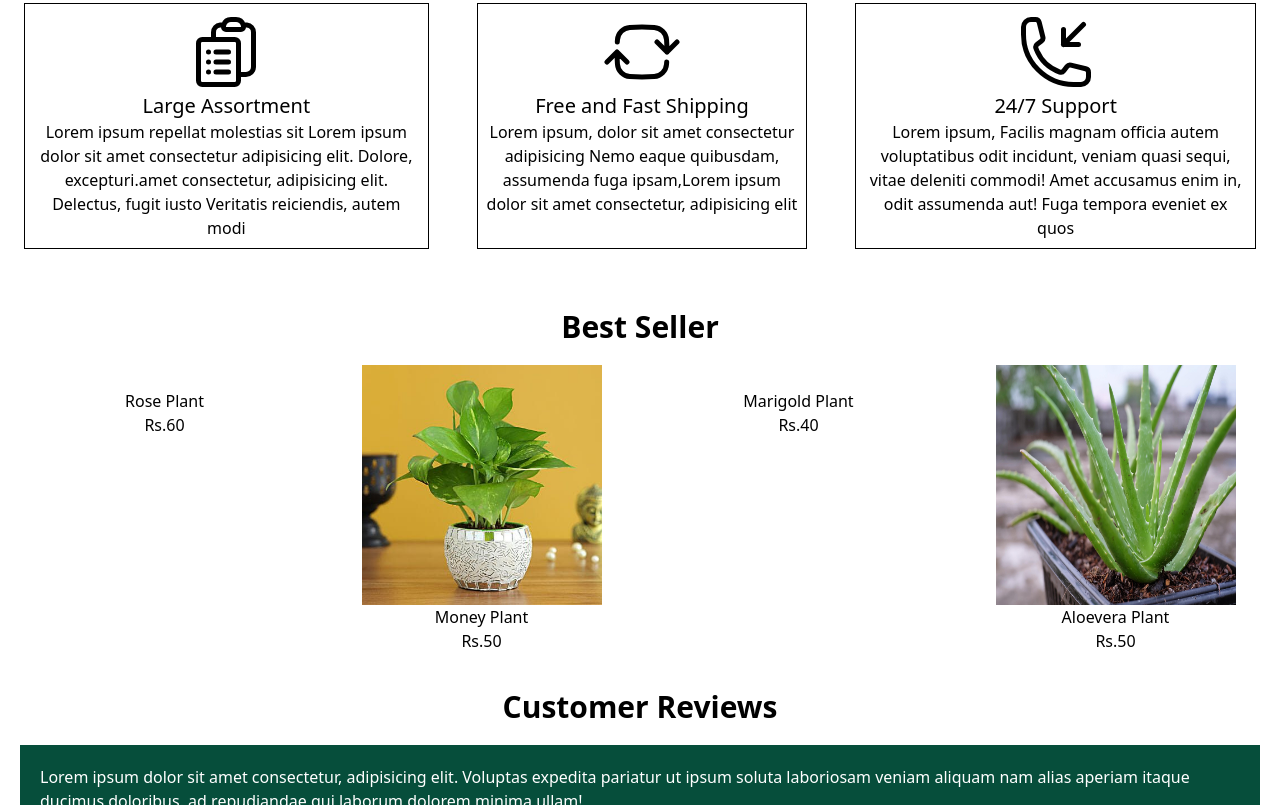
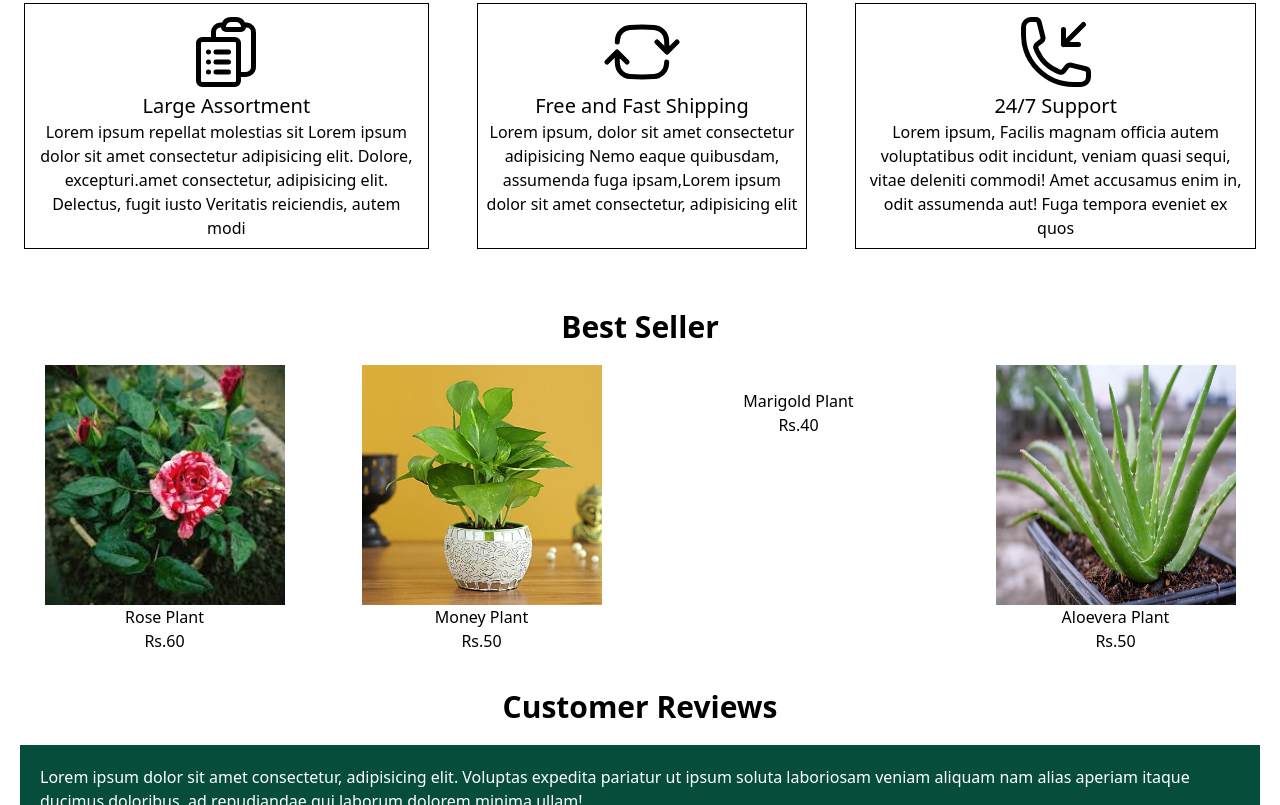
Before and after one commit to sakidhya/Tailwind, a plain HTML site: page index.html in a window 1280 px wide. Shown: the part 458-1263 px from the top of the page. Drawn offline with nearby package versions, Linux system fonts and the light colour scheme.

Commit message:
Update index.html

```diff
--- a/index.html
+++ b/index.html
@@ -95,7 +95,7 @@
 
         <div class="grid grid-cols-2 md:grid-cols-4 mt-5 gap-5">
             <div>
-                <img src=".images/image2.jfif" class="inline hover:shadow-xl transform hover:-translate-y-2 w-60" alt="">
+                <img src="./images/image2.jfif" class="inline hover:shadow-xl transform hover:-translate-y-2 w-60" alt="">
                 <h1>Rose Plant</h1>
                 <p>Rs.60</p>
             </div>
```
